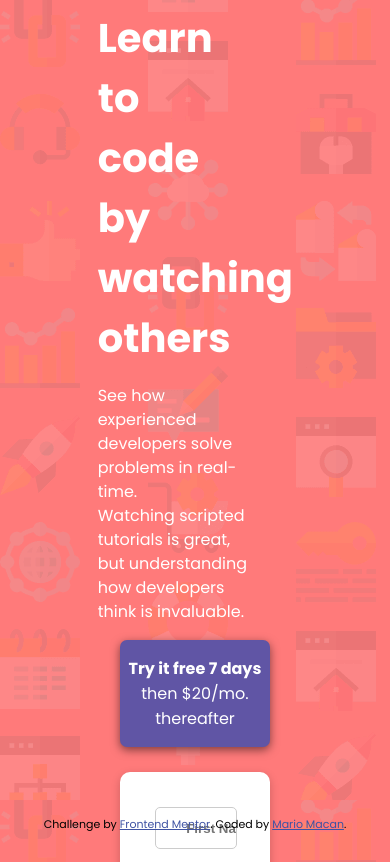
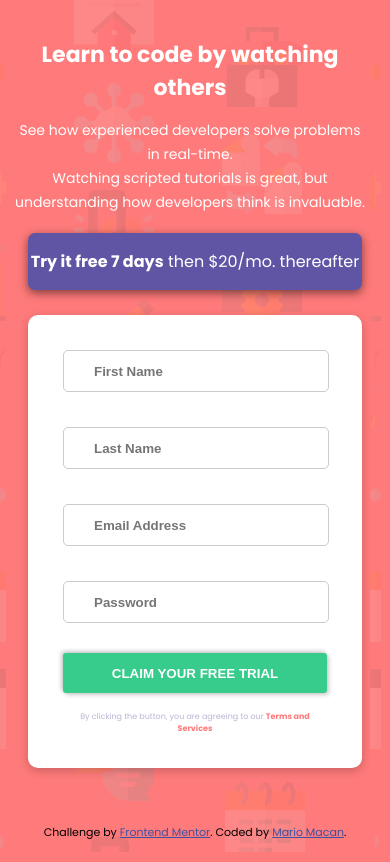
Before and after one commit to Mmacan2/intro-component-with-signup-form-master, a plain HTML site: page index.html in a window 390 px wide. Shown: the top 862 px of the page. Drawn offline with Linux system fonts and the light colour scheme.

Commit message:
Added mobile layout

```diff
--- a/css/app.css
+++ b/css/app.css
@@ -13,6 +13,7 @@ body{
     background-color: hsl(0, 100%, 74%) ;
     font-size: 16px;
 }
+
 
 footer{
     position: absolute;
@@ -131,6 +132,36 @@ h1{
 
 @media(max-width:450px){
     body{
+        background-image: url(../images/bg-intro-mobile.png);
         flex-direction: column;
+        justify-content: center;
+        text-align: center;
     }
+
+    h1{
+        font-size: 22px;
+        box-sizing: border-box;
+        padding:0px 20px;
+    }
+    #box-left{
+        max-width: 100%;
+        margin:30px 15px 5px 5px;
+        padding: 0px;
+    }
+    #box-left p{
+        font-size: 14px;
+    }
+
+    #box-right{
+        box-sizing: border-box;
+        max-width: 100%;
+        padding: 0px 20px;
+    }
+    footer{
+        margin-top: auto;
+        position:relative;
+        bottom: 0;
+
+    }
+
 }
```
